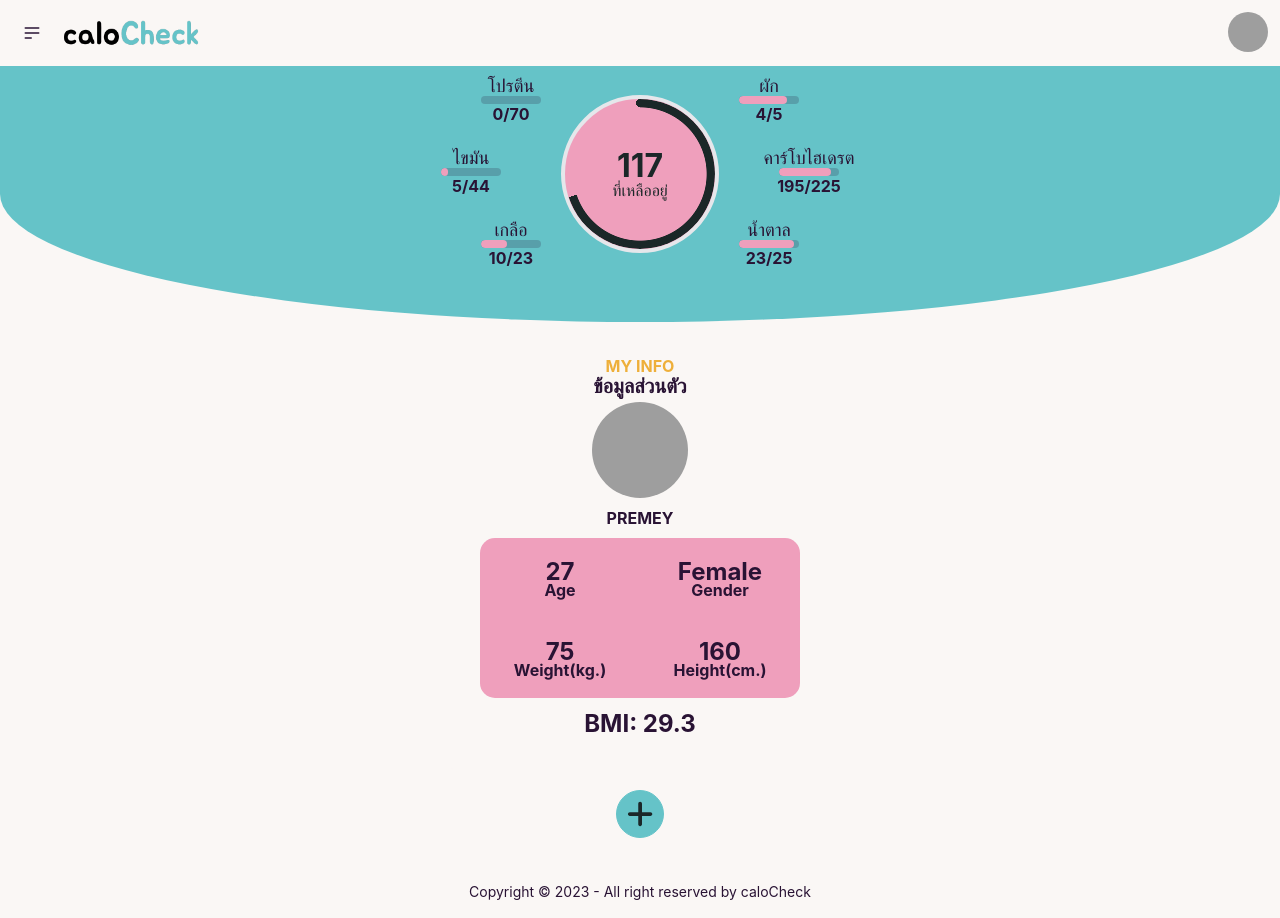
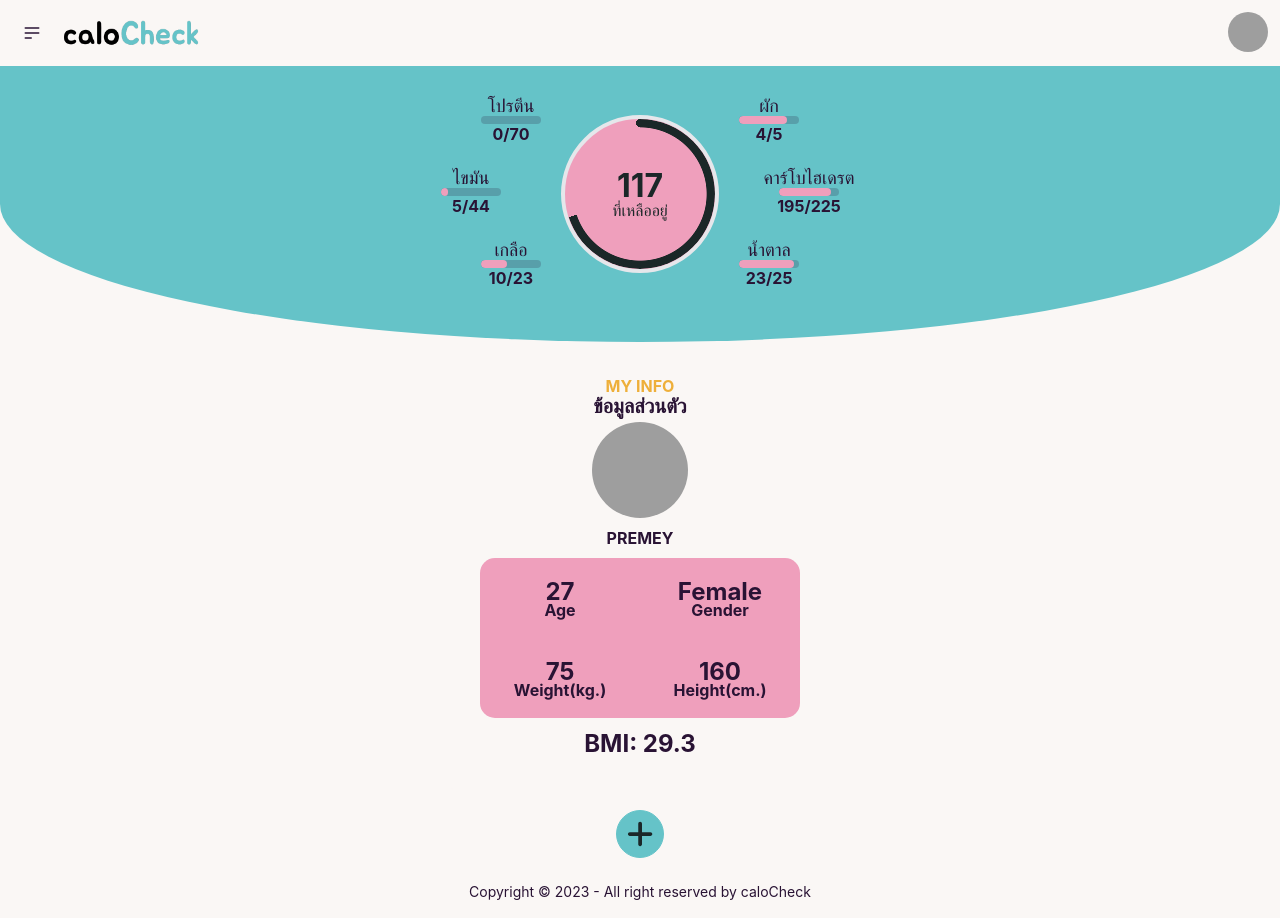
Before and after one commit to lucalugie/CaloCheck-Hackathon, a React (Create React App) app in the folder frontend/: page / in a window 1280 px wide. Built offline with nearby package versions, Linux system fonts and the light colour scheme; grey boxes are pictures that could not be loaded.

Commit message:
Update MyNutrition.js

```diff
--- a/frontend/src/components/Home/MyNutrition.js
+++ b/frontend/src/components/Home/MyNutrition.js
@@ -10,7 +10,7 @@ function MyNutrition({ className, nutritionData }) {
 
   return (
     <div className={className}>
-      <div className="nutritionWrap bg-primary flex flex-col">
+      <div className="nutritionWrap bg-primary flex flex-col pt-5">
 
 
         <div className="nutrition">
```
